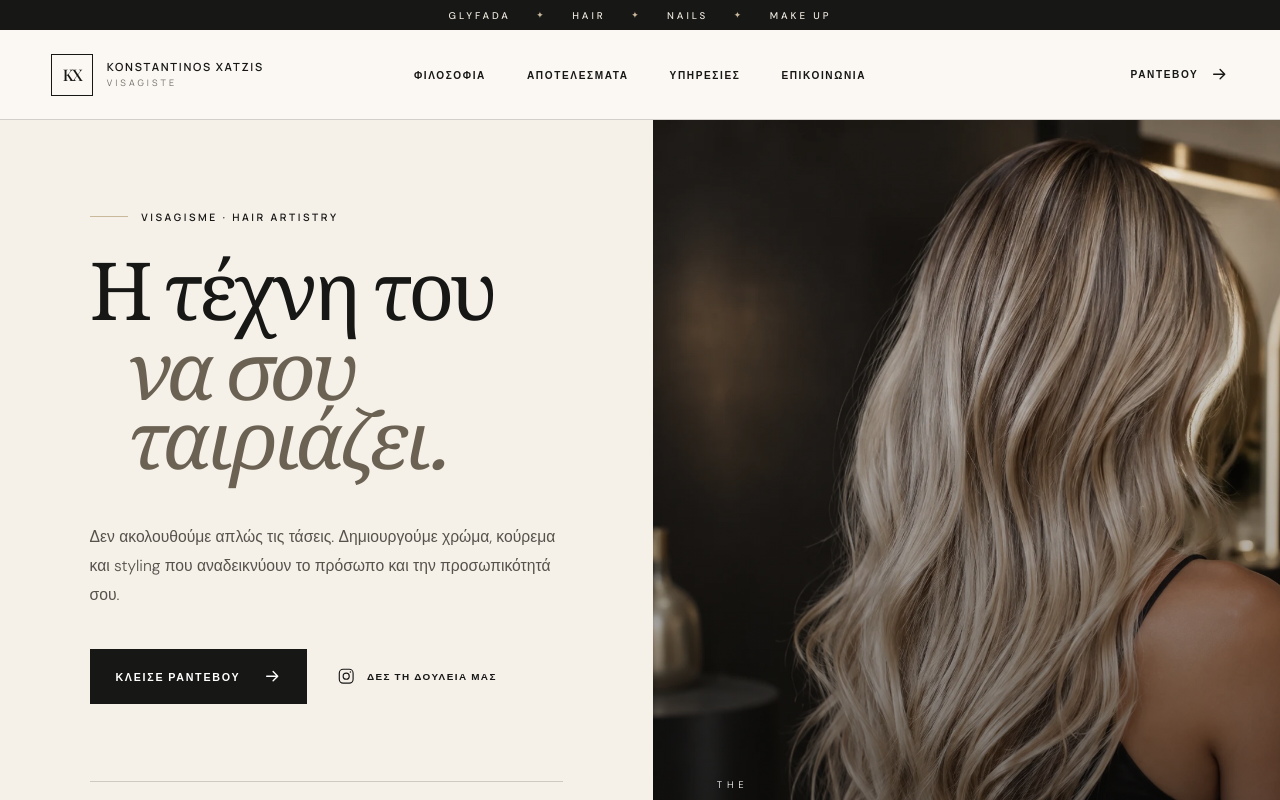
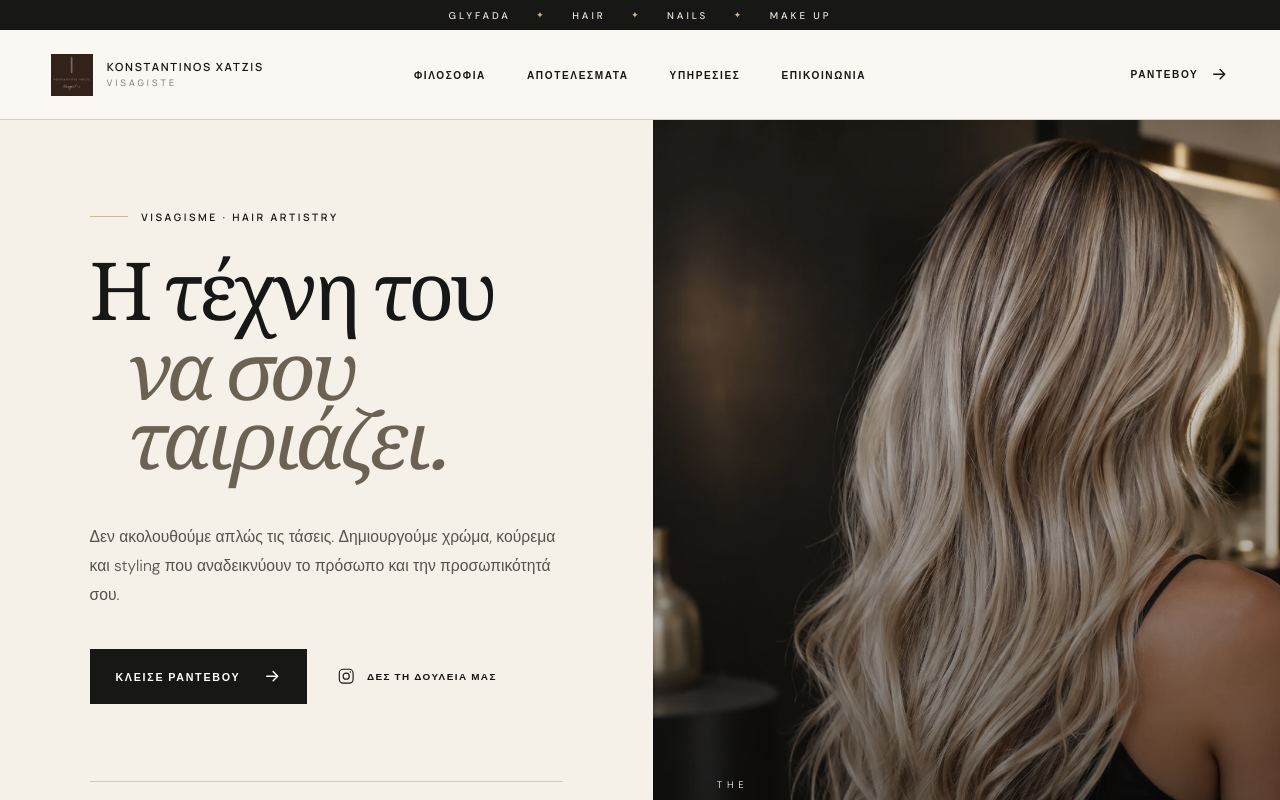
Before and after one commit to mortaz00/WebDev, a plain HTML site: page konstantinos-xatzis-visagiste/index.html in a window 1280 px wide. Shown: the top 800 px of the page. Drawn offline with nearby package versions, Linux system fonts and the light colour scheme; a web font is replaced by a local one.

Commit message:
Use authentic Instagram logo for visagiste site

```diff
--- a/konstantinos-xatzis-visagiste/index.html
+++ b/konstantinos-xatzis-visagiste/index.html
@@ -113,7 +113,15 @@
 
     <header class="site-header">
       <a class="brand" href="#top" aria-label="Αρχική">
-        <span class="brand-mark">KX</span>
+        <img
+          class="brand-logo"
+          src="instagram-profile-logo.jpg"
+          alt=""
+          width="100"
+          height="100"
+          decoding="async"
+          aria-hidden="true"
+        />
         <span class="brand-name">
           KONSTANTINOS XATZIS
           <small>VISAGISTE</small>
@@ -519,10 +527,10 @@
     <footer>
         <div class="footer-brand">
           <img
-            src="kx-logo.png"
+            src="instagram-profile-logo.jpg"
             alt=""
-            width="200"
-            height="200"
+            width="100"
+            height="100"
             decoding="async"
             aria-hidden="true"
           />
--- a/konstantinos-xatzis-visagiste/styles.css
+++ b/konstantinos-xatzis-visagiste/styles.css
@@ -110,15 +110,10 @@ svg {
   width: max-content;
 }
 
-.brand-mark {
-  align-items: center;
-  border: 1px solid var(--ink);
-  display: flex;
-  font-family: "Playfair Display", Georgia, serif;
-  font-size: 1rem;
+.brand-logo {
+  display: block;
   height: 42px;
-  justify-content: center;
-  letter-spacing: -0.08em;
+  object-fit: cover;
   width: 42px;
 }
 
@@ -1112,7 +1107,7 @@ footer > p {
     padding: 0 1.1rem;
   }
 
-  .brand-mark {
+  .brand-logo {
     height: 37px;
     width: 37px;
   }
```
Also changed, not shown: konstantinos-xatzis-visagiste/instagram-profile-logo.jpg (added).
